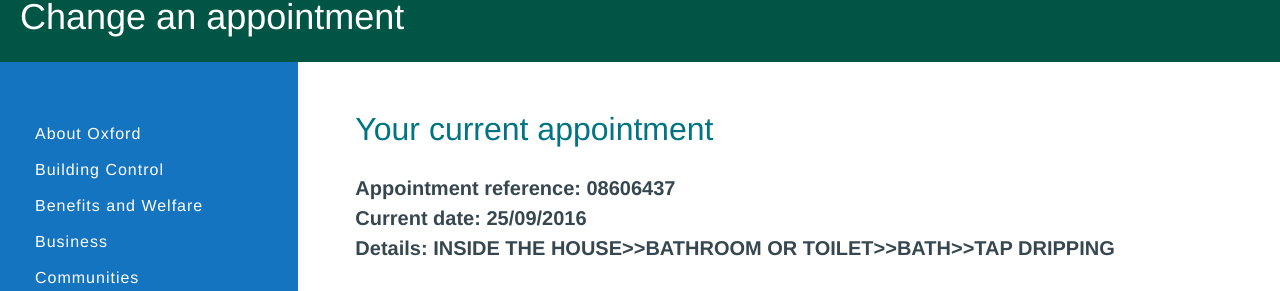
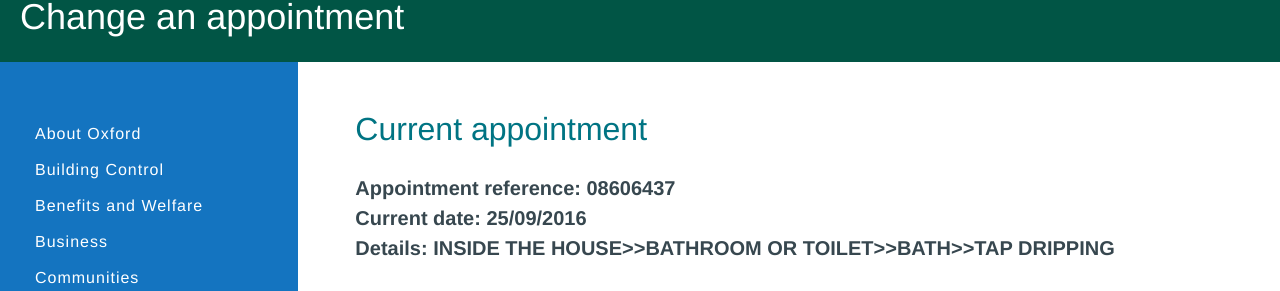
Before and after one commit to OxfordCityCouncil/OxfordCityCouncil.github.io, a Jekyll site: the page built from repairs/change.html, in a window 1280 px wide. Shown: the part 286-577 px from the top of the page. Built offline with Jekyll 4.4.1, drawn with Linux system fonts in a browser that asks for light colours.

Commit message:
Change heading

```diff
--- a/repairs/change.html
+++ b/repairs/change.html
@@ -2,7 +2,7 @@
 layout: repairs
 title: Change an appointment
 ---
-<h2>Your current appointment</h2>
+<h2>Current appointment</h2>
 
 <p><strong>Appointment reference: 08606437</br>
   Current date: 25/09/2016</br>
```
